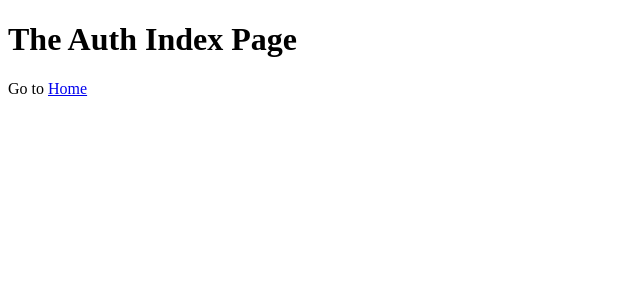
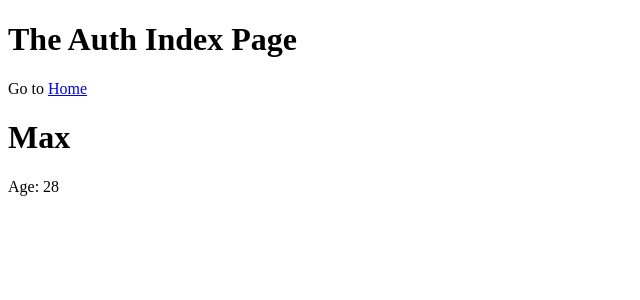
Before and after one commit to xqk559/nextjspractice, a Next.js app: page /auth in a window 1280 px wide. Shown: the top 300 px of the page, without its empty margins (0-640 px from the left). Built offline with nearby package versions, Linux system fonts and the light colour scheme.

Commit message:
Added user component

```diff
--- /dev/null
+++ b/components/user.js
@@ -0,0 +1,10 @@
+import React from 'react';
+
+const user = (props) => (
+    <div>
+        <h1>{props.name}</h1>
+        <p>Age: {props.age}</p>
+    </div>
+);
+
+export default user;
--- a/pages/auth/index.js
+++ b/pages/auth/index.js
@@ -1,10 +1,12 @@
 import React from 'react';
 import Link from 'next/link';
+import User from '../../components/user';
 
 const authIndexPage = () => (
     <div>
         <h1>The Auth Index Page</h1>
         <p>Go to <Link href="/"><a>Home</a></Link></p>
+        <User name ='Max' age={28} />
     </div>
 );
 
```
